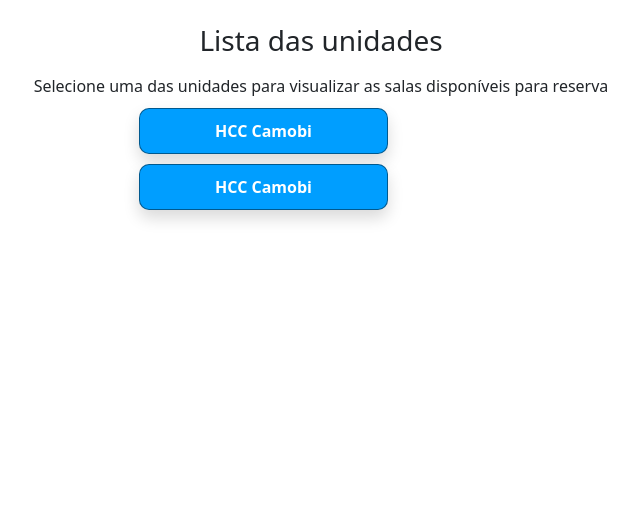
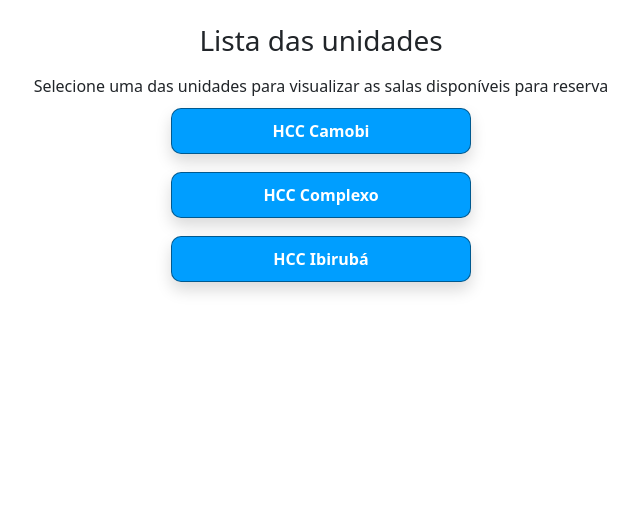
Before and after one commit to cassiandrei/app_reserva_salas_cooperativas, a Django app: template reservas/templates/reservas/unidades/index.html in a window 1280 px wide. Shown: the part 56-578 px from the top of the page, without its empty margins (319-959 px from the left). Run offline with Django 4.2, Linux system fonts and the light colour scheme; the template is opened without the code that fills it: values that come from a table or form of the project are taken from there, others are empty; data comes from the database, SQL or seed files in the repository; parts of the project's set-up code (start-up, migrations or seed data) failed here and were passed over.

Commit message:
Tela das unidades finalizado

```diff
--- a/core/templates/core/base.html
+++ b/core/templates/core/base.html
@@ -11,7 +11,7 @@
         integrity="sha384-EVSTQN3/azprG1Anm3QDgpJLIm9Nao0Yz1ztcQTwFspd3yD65VohhpuuCOmLASjC" crossorigin="anonymous">
   <link rel="stylesheet" href="https://cdn.jsdelivr.net/npm/bootstrap-icons@1.10.5/font/bootstrap-icons.css">
 
-  <title>Exemplo Bootstrap 5</title>
+  <title>{% block title %}HCC Salas Corporativas{% endblock %}</title>
 
   <!-- CSS adicional para fixar o footer e personalizar botões -->
   <style>
--- a/reservas/models.py
+++ b/reservas/models.py
@@ -1,5 +1,6 @@
 from django.db import models
 from django.contrib.auth.models import User
+from django.shortcuts import reverse
 
 
 def get_config_padrao():
@@ -10,6 +11,9 @@ class Unidade(models.Model):
     nome = models.CharField("Nome", max_length=50)
     slug = models.SlugField(max_length=50, unique=True, null=True)
     ativo = models.BooleanField(default=True)
+
+    def get_absolute_url(self):
+        return reverse("reservas:unidade", kwargs={"slug": self.slug})
 
     def __str__(self):
         return self.nome
--- a/reservas/templates/reservas/unidades/index.html
+++ b/reservas/templates/reservas/unidades/index.html
@@ -1,4 +1,6 @@
 {% extends 'core/base.html' %}
+
+{% block title %}Unidades HCC{% endblock %}
 
 {% block content %}
 
@@ -11,9 +13,10 @@
         visualizar as salas disponíveis para reserva</span>
     </div>
 
-    <div class="row">
-      {% include 'reservas/unidades/unidade.html' %}
-      {% include 'reservas/unidades/unidade.html' %}
+    <div class="d-flex gap-2 flex-column">
+      {% for unidade in unidades %}
+        {% include 'reservas/unidades/unidade.html' %}
+      {% endfor %}
     </div>
 
   </div>
--- a/reservas/templates/reservas/unidades/unidade.html
+++ b/reservas/templates/reservas/unidades/unidade.html
@@ -7,16 +7,13 @@
         padding-top: 10px;
         color: white;
         margin-top: 10px;
-
+        width: 300px;
     }
 </style>
 
-<div class="row">
-  <div class="col-sm-3 offset-sm-4">
-    <a style="text-decoration: none;">
-      <div class="shadow unidade_button">
-        <b>HCC Camobi</b>
-      </div>
-    </a>
+
+<a href="{{ unidade.get_absolute_url }}" class="d-flex justify-content-center" style="text-decoration: none;" role="button">
+  <div class="shadow unidade_button">
+    <b>{{ unidade.nome }}</b>
   </div>
-</div>
+</a>
--- a/reservas/urls.py
+++ b/reservas/urls.py
@@ -1,8 +1,9 @@
 from django.urls import path
 
-from reservas.views import unidades
+from reservas.views import unidades, unidade, UnidadesListView
 
 app_name = 'reservas'
 urlpatterns = [
-    path('', unidades, name='unidades')
+    path('', UnidadesListView.as_view(), name='unidades'),
+    path('unidade/<slug>/', unidade, name='unidade'),
 ]
--- a/user/tests.py
+++ b/user/tests.py
@@ -6,6 +6,7 @@ from django.urls import reverse
 # Create your tests here.
 class LoginTest(TestCase):
     def setUp(self):
+
         # usuario ativo
         self.username = "testuser"
         self.password = "testpassword"
```
Also changed, not shown: reservas/views.py (+23 -2 lines), reservas/templates/reservas/unidade/index.html (added).
